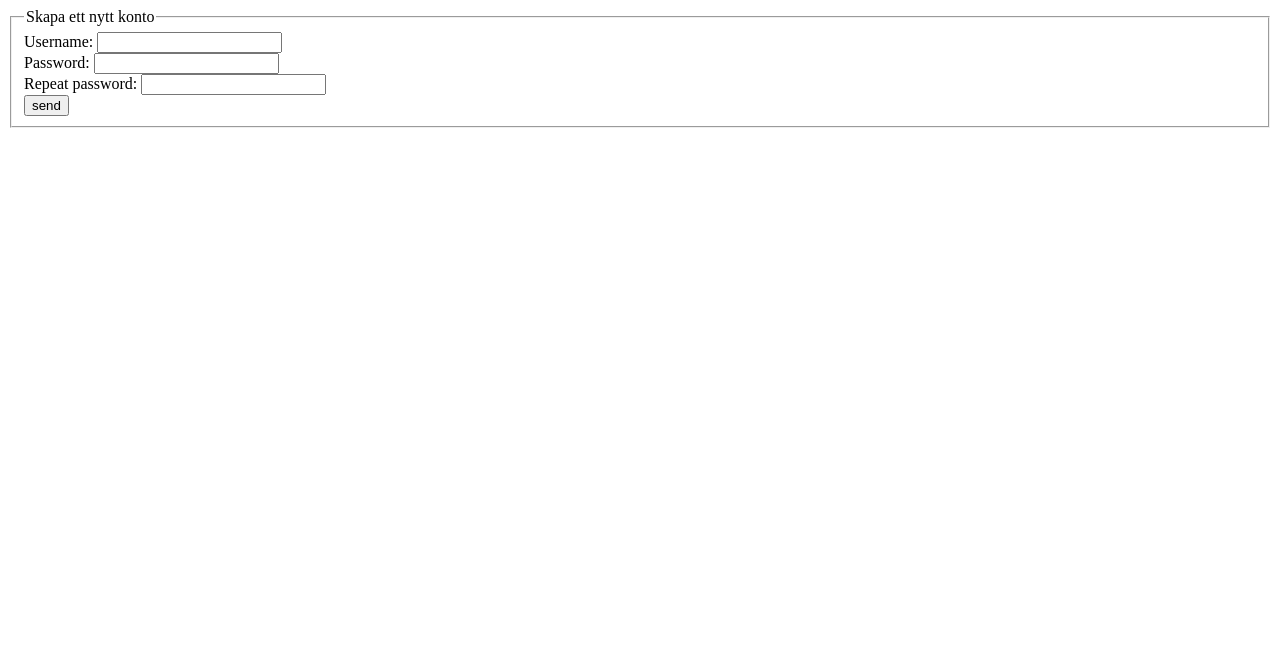
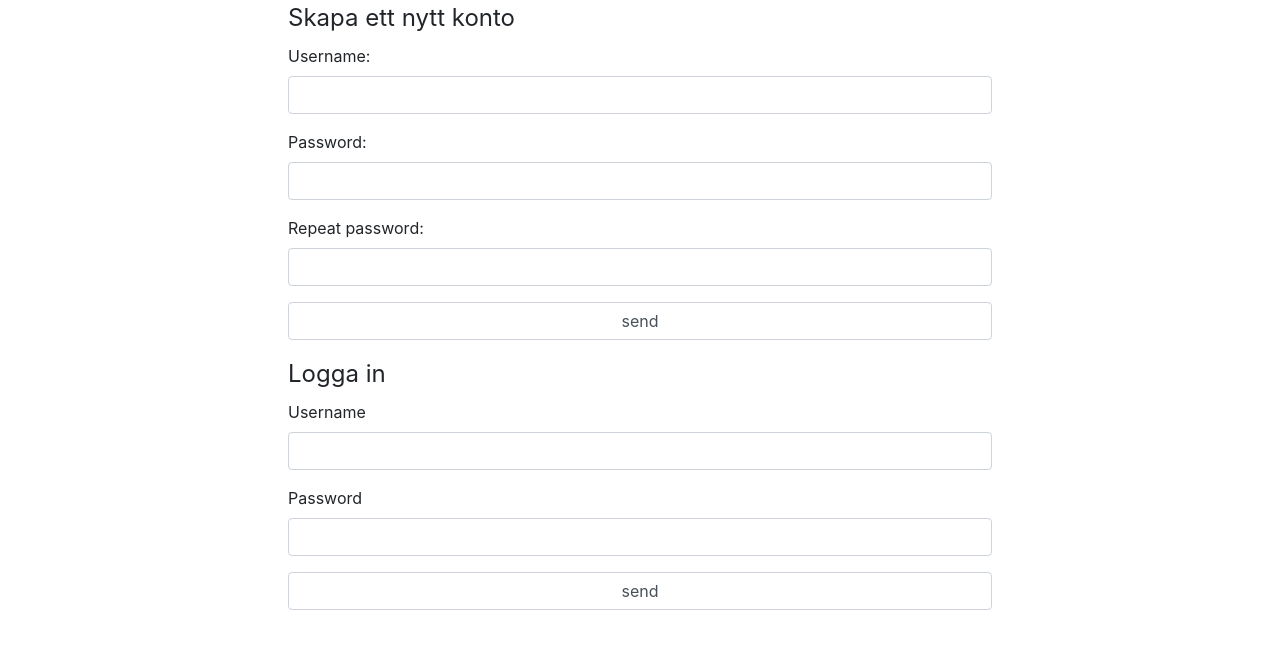
Before and after one commit to William-Wolke/formphp, a PHP site: page /formuppgift.php in a window 1280 px wide. Shown: the top 649 px of the page. Run offline with PHP 8.4, Linux system fonts and the light colour scheme; some libraries are stand-ins or nearby versions.

Commit message:
klar med uppgift

```diff
--- a/css/style.css
+++ b/css/style.css
@@ -0,0 +1,5 @@
+form {
+    display: block;
+    width: 55%;
+    margin: auto;
+}
--- a/formuppgift.php
+++ b/formuppgift.php
@@ -4,22 +4,47 @@
     <meta charset="UTF-8">
     <meta http-equiv="X-UA-Compatible" content="IE=edge">
     <meta name="viewport" content="width=device-width, initial-scale=1.0">
+    <link rel="stylesheet" href="css/style.css">
+    <link rel="stylesheet" href="https://maxcdn.bootstrapcdn.com/bootstrap/4.0.0/css/bootstrap.min.css" integrity="sha384-Gn5384xqQ1aoWXA+058RXPxPg6fy4IWvTNh0E263XmFcJlSAwiGgFAW/dAiS6JXm" crossorigin="anonymous">
     <title>Form</title>
 </head>
 <body>
     <form action="#" method="POST">
         <fieldset>
         <legend>Skapa ett nytt konto</legend>
+
+        <div class="form-group">
             <label for="username">Username:</label>
-        <input type="text" name="username" id="username" minlengt="5" require>
-        <br>
+            <input type="text" name="username" id="username" class="form-control" minlengt="5" require>
+        </div>
+        <div class="form-group">
             <label for="password">Password:</label>
-        <input type="password" name="notpassword" id="password" minlength="5" require>
-        <br>
+            <input type="password" name="notpassword" id="password" class="form-control" minlength="5" require>
+        </div>
+        <div class="form-group">
             <label for="password2">Repeat password:</label>
-        <input type="password" name="notpassword2" id="password2" minlength="5" require>
-        <br>
-        <input type="submit" name="submit" value="send">
+            <input type="password" name="notpassword2" id="password2" class="form-control" minlength="5" require>
+        </div>
+        <div class="form-group">
+        <input type="submit" name="submit" class="form-control" value="send">
+        </div>
+
+        </fieldset>
+    </form>
+    <form action="#" method="POST">
+        <fieldset>
+            <legend>Logga in</legend>
+            <div class="form-group">
+                <label for="logginUName">Username</label>
+                <input type="text" name="logginUName" id="logginUName" class="form-control" minlength="5" require>
+            </div>
+            <div class="form-group">
+            <label for="logginPWord">Password</label>
+                <input type="password" name="logginPWord" id="logginPWord" class="form-control" minlength="5" require>
+                </div>
+            <div class="form-group">
+                <input type="submit" name="logginSubmit" class="form-control" value="send">
+            </div>
         </fieldset>
     </form>
     <?php
@@ -33,10 +58,8 @@
 
         if(isset($_POST['submit']))
         {
-            echo "subbmitted";
-
             $passphrase     = $_POST['notpassword'];
-            $usernameform   = $_POST['username'];
+            #$usernameform   = $_POST['username'];
 
             $conn = mysqli_connect($servername, $username, $passwordDB);
 
@@ -45,13 +68,12 @@
             }
             else {
                 echo "Connection created";
-            }
+
                 $sqlDB      = "CREATE DATABASE IF NOT EXISTS User";
                 $dbQuery    = mysqli_query($conn, $sqlDB);
 
                 if ($dbQuery) {
                     $conn = mysqli_connect($servername, $username, $passwordDB, $dbname);
-                echo "Connectetd to database";
                 }
 
                 $sqlTB      = "CREATE TABLE IF NOT EXISTS Users (
@@ -62,115 +84,61 @@
                 $tbQuery    = mysqli_query($conn, $sqlTB);
 
                 if ($tbQuery) {
-                echo "table yes";
+
+                    $dataQuery = 0;
+
+                    $sql_u =  "SELECT * FROM Users WHERE username='$usernameform'";
+
+                    $res_u = mysqli_query($conn, $sql_u);
+
+                    if (mysqli_num_rows($res_u) >= 1) {
+                        echo "användarnamnet upptaget";
+                    }
+                    else {
+                        $passphrase = password_hash($passphrase, PASSWORD_BCRYPT);
+
+                        $sqlData =  "INSERT INTO Users (username, losenord)
+                                    VALUES ('$usernameform', '$passphrase')";
+
+                        $dataQuery = mysqli_query($conn, $sqlData);
                     }
 
+                }
+
+                else {
+                    echo "fel tablequery";
+                }
+            }
             mysqli_close($conn);
+        }
 
+        if (isset($_POST['logginSubmit'])) {
+
+            $logginUName = $_POST['logginUName'];
+            $logginPWord = $_POST['logginPWord'];
+
+            $conn = mysqli_connect($servername, $username, $passwordDB, $dbname);
+
+            $sqlGetPass = "SELECT losenord FROM Users WHERE username='$logginUName'";
+
+            $userPass = mysqli_query($conn, $sqlGetPass);
+
+            if (mysqli_num_rows($userPass) == 1) {
+                $tuple = mysqli_fetch_assoc($userPass);
+
+                if (password_verify($logginPWord, $tuple["losenord"])){
+                    header('location: inloggad.php');
+                }
+                else{
+                    echo "Felaktigt användarnamn eller lösenord.";
+                }
+            }
         }
     ?>
 
-    <?php
-/*
-$servername = "localhost";
-$username = "root";
-$passwordDB = "";
-$dbname = "User";
-
-$passphrase =   $_POST['notpassword'];
-$usernameform = $_POST['username'];
-
-// Create connection
-$conn = mysqli_connect($servername, $username, $passwordDB, $dbname);
-// Check connection
-if (!$conn) {
-    die("Connection failed: " . mysqli_connect_error());
-}
-echo "Connected";
-
-
-$sql = "CREATE DATABASE IF NOT EXISTS User";
-
-if (mysqli_query($conn, $sql)) {
-    echo "New Database created successfully, or not idk";
-}
-else {
-    $sql = "CREATE TABLE Users (
-        id INT(6) UNSIGNED AUTO_INCREMENT PRIMARY KEY,
-        username VARCHAR(30) NOT NULL,
-        losenord VARCHAR(200) NOT NULL
-        )";
-}
-
-$exists = mysql_query($conn, $sql);
-
-        if(!$exists)
-        {
-            $sql = "CREATE TABLE Users (
-                    id INT(6) UNSIGNED AUTO_INCREMENT PRIMARY KEY,
-                    username VARCHAR(30) NOT NULL,
-                    losenord VARCHAR(200) NOT NULL
-                    )";
-        }
-
-    if (issett($_POST['submit'])) {
-
-        $servername = "localhost";
-        $username = "root";
-        $passwordDB = "";
-        $dbname = "User";
-
-        $passphrase =   $_POST['notpassword'];
-        $usernameform = $_POST['username'];
-
-        // Create connection
-        $conn = mysqli_connect($servername, $username, $passwordDB, $dbname);
-        // Check connection
-        if (!$conn) {
-            die("Connection failed: " . mysqli_connect_error());
-        }
-        echo "Connected";
-
-
-        $sql = "CREATE DATABASE IF NOT EXISTS User";
-
-        if (mysqli_query($conn, $sql)) {
-            echo "New Database created successfully";
-        } else {
-            echo "Error: " . $sql . "<br>" . mysqli_error($conn);
-        }
-
-        $exists = mysql_query($conn, "select 1 from Users");
-
-        if($exists == FALSE)
-        {
-            $sql = "CREATE TABLE Users (
-                    id INT(6) UNSIGNED AUTO_INCREMENT PRIMARY KEY,
-                    username VARCHAR(30) NOT NULL,
-                    losenord VARCHAR(200) NOT NULL
-                    )";
-
-            if (mysqli_query($conn, $sql)) {
-                echo "New table created successfully";
-            } else {
-                echo "Error: " . $sql . "<br>" . mysqli_error($conn);
-            }
-        }
-
-        $sql = "INSERT INTO Users (username, losenord)
-                VALUES ('$passphrase', '$usernameform')";
-
-        if (mysqli_query($conn, $sql)) {
-            echo "New record created successfully";
-        } else {
-            echo "Error: " . $sql . "<br>" . mysqli_error($conn);
-        }
-
-        $conn->close();
-    }
-        */
-    ?>
-
     <script src="js/script.js"></script>
+    <script src="https://code.jquery.com/jquery-3.2.1.slim.min.js" integrity="sha384-KJ3o2DKtIkvYIK3UENzmM7KCkRr/rE9/Qpg6aAZGJwFDMVNA/GpGFF93hXpG5KkN" crossorigin="anonymous"></script>
+    <script src="https://cdnjs.cloudflare.com/ajax/libs/popper.js/1.12.9/umd/popper.min.js" integrity="sha384-ApNbgh9B+Y1QKtv3Rn7W3mgPxhU9K/ScQsAP7hUibX39j7fakFPskvXusvfa0b4Q" crossorigin="anonymous"></script>
+    <script src="https://maxcdn.bootstrapcdn.com/bootstrap/4.0.0/js/bootstrap.min.js" integrity="sha384-JZR6Spejh4U02d8jOt6vLEHfe/JQGiRRSQQxSfFWpi1MquVdAyjUar5+76PVCmYl" crossorigin="anonymous"></script>
 </body>
 </html>
--- a/js/script.js
+++ b/js/script.js
@@ -1,10 +1,13 @@
-var uName = document.forms['username'].value;
-var pWord = document.forms['notpassword'].value;
-var pWord2 = document.forms['notpassword2'].value;
-
 const passwordConfirmation = document.forms["notpassword2"];
 
 function validatePassword() {
+
+var uName = document.forms['#username'].value;
+var pWord = document.forms['#endregionnotpassword'].value;
+var pWord2 = document.forms['#notpassword2'].value;
+
+console.log("validatepassword");
+
   if (pWord == null || pWord != pWord2) {
     passwordConfirmation.setCustomValidity("Password invalid");
   } else {
```
Also changed, not shown: inloggad.php (added, +12 -0 lines). Lines whose indentation alone changed are shown as unchanged.
